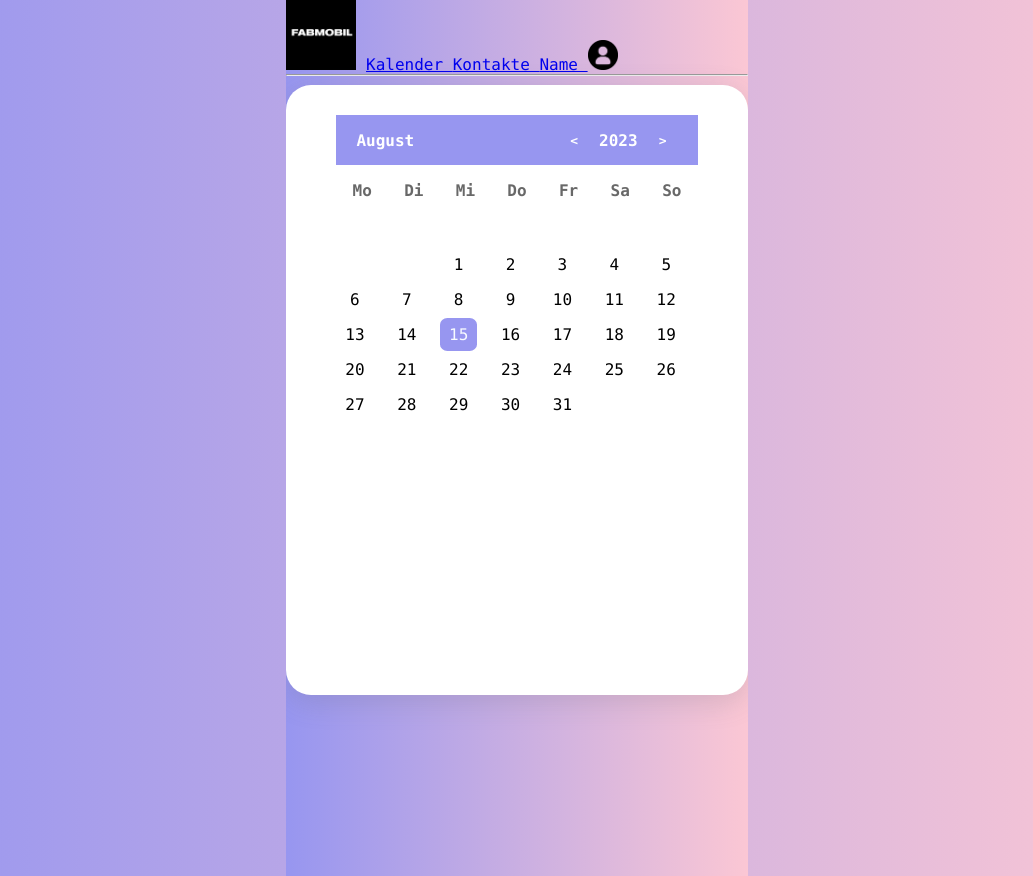
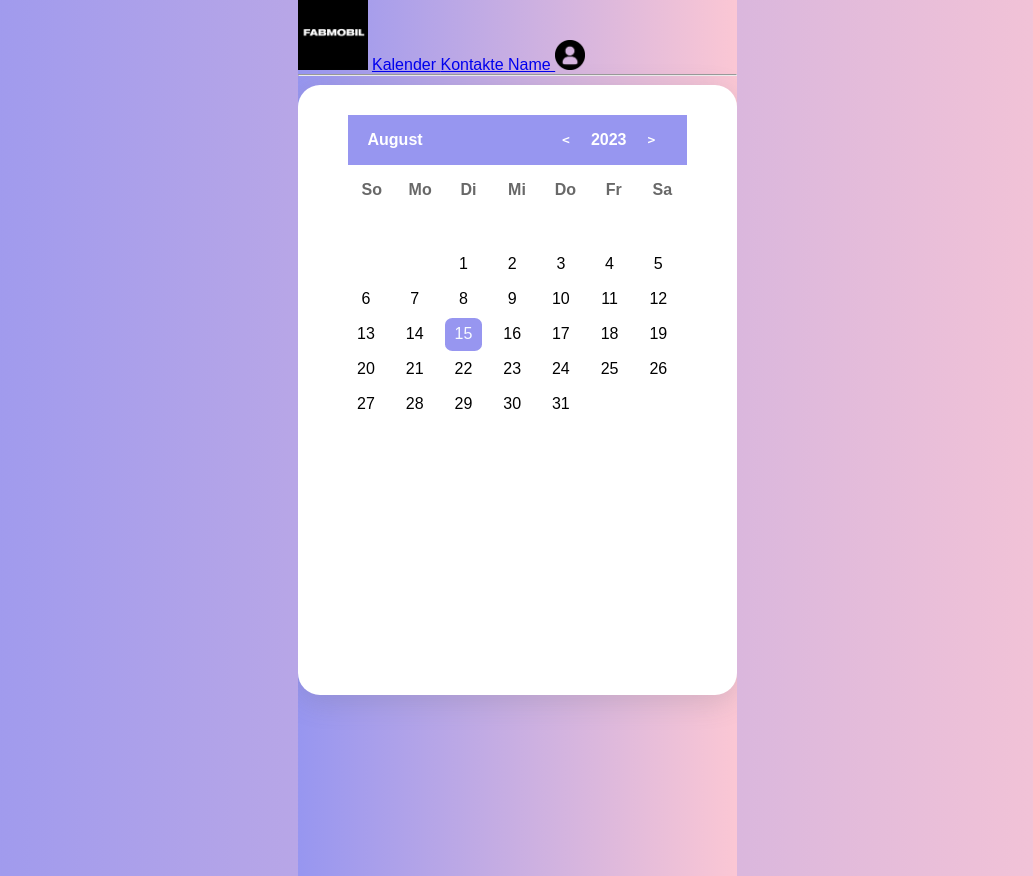
Before and after one commit to sigmassimo/fab_mobil, a PHP site: page /Kalender2.html in a window 1280 px wide. Shown: the whole page, without its empty margins (123-1156 px from the left). Run offline with PHP 8.4, Linux system fonts and the light colour scheme.

Commit message:
kalender

```diff
--- a/frontend/Kalender Funktion.js
+++ b/frontend/Kalender Funktion.js
@@ -39,7 +39,11 @@ const isLeapYear = (year) => {
     dateFormate.classList.add('hideTime');
   };
 
-  const generateCalendar = (month, year) => {
+  //Pop up für Einbuchung noch machen
+
+
+
+  function generateCalendar(month, year) {
     let calendar_days = document.querySelector('.calendar-days');
     calendar_days.innerHTML = '';
     let calendar_header_year = document.querySelector('#year');
@@ -76,14 +80,13 @@ const isLeapYear = (year) => {
 
             if (i - first_day.getDay() + 1 === currentDate.getDate() &&
                 year === currentDate.getFullYear() &&
-          month === currentDate.getMonth()
-        ) {
+                month === currentDate.getMonth()) {
                 day.classList.add('current-date');
             }
         }
         calendar_days.appendChild(day);
     }
-  };
+}
 
   let month_list = calendar.querySelector('.month-list');
   month_names.forEach((e, index) => {
--- a/frontend/Kalender2.css
+++ b/frontend/Kalender2.css
@@ -9,7 +9,7 @@
     --blue: #0000ff;
     --white: #fff;
     --shadow: rgba(100, 100, 111, 0.2) 0px 7px 29px 0px;
-    --font-family: consolas;
+    --font-family: Arial;
   }
   * {
     padding: 0;
@@ -39,7 +39,7 @@
     height: 610px;
     width: max-content;
     background-color: white;
-    border-radius: 25px;
+    border-radius: 22px;
     overflow: hidden;
     padding: 30px 50px 0px 50px;
   }
--- a/frontend/Kalender2.html
+++ b/frontend/Kalender2.html
@@ -44,15 +44,17 @@
         <div class="calendar-body">
           <div class="calendar-week-days">
 
+            <div>So</div>
             <div>Mo</div>
             <div>Di</div>
             <div>Mi</div>
             <div>Do</div>
             <div>Fr</div>
             <div>Sa</div>
-            <div>So</div>
+
           </div>
           <div class="calendar-days">
+
           </div>
         </div>
         <div class="calendar-footer">
@@ -67,5 +69,10 @@
         <div class="month-list"></div>
       </div>
     </div>
+
+
+    <div>
+
+    </div>
   </body>
 </html>
```
Lines whose indentation alone changed are shown as unchanged.
